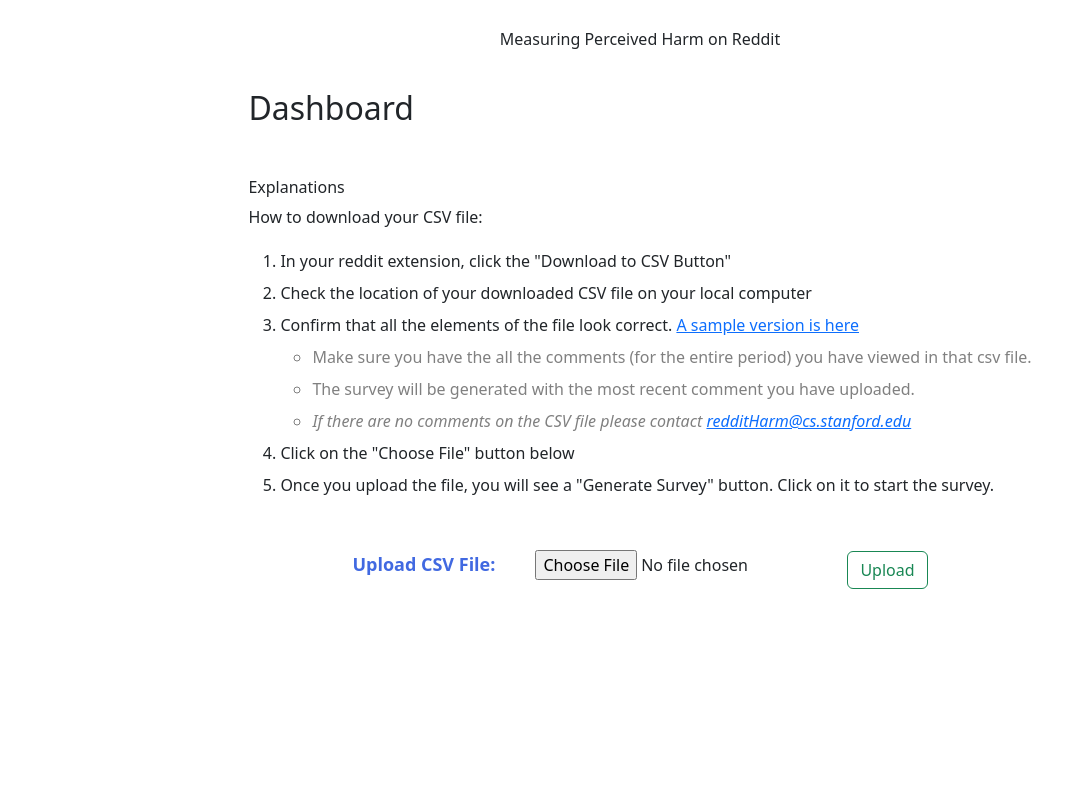
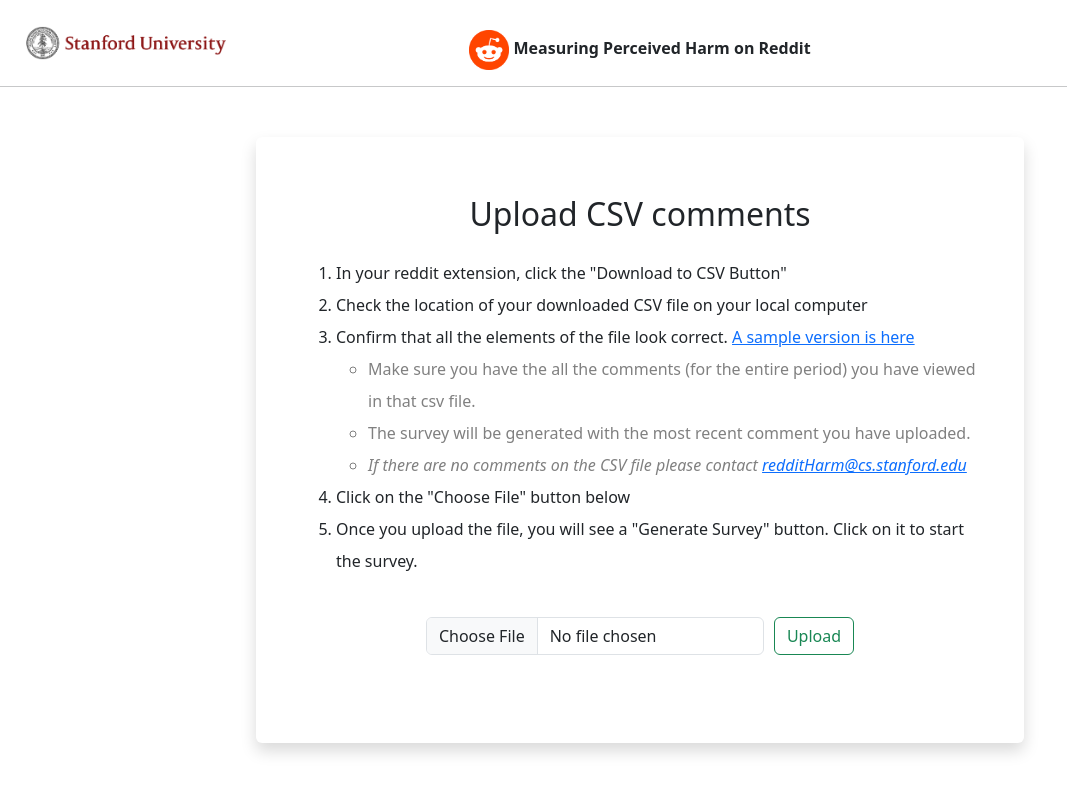
Before and after one commit to shljessie/RedditSurvey, a Flask app: page /dashboard in a window 1280 px wide. Shown: the whole page, without its empty margins (0-1067 px from the left). Run offline with Flask 3, Linux system fonts and the light colour scheme.

Commit message:
udpate UI for website, fix csv upload

```diff
--- a/templates/dashboard.html
+++ b/templates/dashboard.html
@@ -23,17 +23,61 @@
         align-items: center;
     }
 
+    .form-upload-box {
+            display: flex;
+            flex-direction: column;
+            justify-content: center;
+            align-items: center;
+            border: 2px dashed royalblue; /* Border style */
+            padding: 20px; /* Padding for the form */
+            border-radius: 10px; /* Rounded corners */
+            width: 60%; /* Width of the form */
+            margin: auto; /* Center the form horizontally */
+        }
+
+        .form-upload-box label {
+            font-weight: 600;
+            margin-right: 40px;
+            font-size: large;
+            color: royalblue;
+        }
+
+        .form-upload-box input[type="file"] {
+            margin-top: 10px;
+            /* Add any specific styling for the file input if needed */
+        }
+
+        .form-upload-box input[type="submit"] {
+            margin-top: 10px;
+            /* Add any specific styling for the submit button if needed */
+        }
+
   </style>
 
   <!DOCTYPE html>
   <html>
   <head>
     <link rel="stylesheet" href="https://cdn.jsdelivr.net/npm/bootstrap@5.3.0/dist/css/bootstrap.min.css">
-    <title>Dashboard</title>
+    <title>Upload CSV</title>
   </head>
   <body class="d-flex justify-content-center" >
+
+    <div class="position-absolute top-0 start-0"  style="margin-left: 2%; margin-top: 2%;">
+        <a href="https://stanford.edu">
+            <img src={{ url_for('static', filename="SUSig_Seal_Left.png") }} width="200px">
+        </a>
+    </div>
+
+
+
+
     <div class="flex-column" style="margin-top: 30px; " >
-        <h6 class="center-form" style="margin-bottom: 5%;">Measuring Perceived Harm on Reddit</h6>
+        <p class="flex-column text-center" style="width:100vw; font-weight: 800;">
+            <img src={{ url_for('static', filename="download.png") }} width="40px"/>  Measuring Perceived Harm on Reddit
+        </p>
+        <hr>
+
+
 
         {% with messages = get_flashed_messages() %}
         {% if messages %}
@@ -45,10 +89,9 @@
         {% endif %}
         {% endwith %}
 
-        <h2 style="margin-top: 40px;">Dashboard</h2>
-
-        <h6  style="margin-top: 50px;">Explanations</h6>
-        <p>How to download your CSV file:
+            <div class="flex-column center-form d-flex align-items-center justify-content-center shadow p-5 mb-5 bg-white rounded" style="width:60%;  margin: auto; margin-top: 50px;">
+            <h2 style="margin-top: 10px;">Upload CSV comments</h2>
+            <p>
                 <ol>
                     <li>In your reddit extension, click the "Download to CSV Button"</li>
                     <li>Check the location of your downloaded CSV file on your local computer</li>
@@ -72,21 +115,22 @@
                 <p style="color:green;" id="upload">File Uploaded Successfully</p>
             {% endif %}
 
-        <form class="center-form" id="upload_form" method="POST" action="/dashboard" enctype="multipart/form-data" class="form-group">
-            <label  style="font-weight: 600; margin-right: 40px; font-size: large; color:royalblue" id="upload" for="csv_file" class="form-control-file">Upload CSV File:   </label>
+            <form id="upload_form" method="POST" action="/dashboard" enctype="multipart/form-data" class="form-group center-form">
+                <!-- <label style="font-weight: 600; margin-right: 40px; font-size: large; color:royalblue" id="upload" for="csv_file" class="form-control-file form-label">Upload CSV File </label> -->
                 <br/>
-            <input  id="upload" type="file" id="csv_file" name="csv_file" accept=".csv">
-            <input  id="upload" style="margin-top: 10px;" type="submit" class="btn btn-outline-success" value="Upload">
+                <input class="form-control" id="upload" type="file" id="csv_file" name="csv_file" accept=".csv">
+                <input  id="upload" style="margin-left: 10px;" type="submit" class="btn btn-outline-success" value="Upload">
             </form>
 
             <br/>
             {% if success %}
             <form id="generateForm" method="POST" action="/generate">
-            <button id="gen_survey" style="margin-left:35%; margin-top: 30px;" class="btn btn-success">Generate Survey</button>
+                <button id="gen_survey" style=" margin-top: 30px;" class="btn btn-success">Generate Survey</button>
                 <div class="loader" style="display: none; margin-left:35%; margin-top: 30px;" id="id_loader"></div>
                 <p class="loadertext" style="display: none; margin-left:20%; margin-top: 30px;" id="id_loader_text" > Generating Survey Please Wait a Moment</p>
             </form>
             {% endif %}
+        </div>
     </div>
   </body>
 
--- a/templates/inform.html
+++ b/templates/inform.html
@@ -4,13 +4,13 @@
   <link rel="stylesheet" href="https://cdn.jsdelivr.net/npm/bootstrap@5.3.0/dist/css/bootstrap.min.css">
   <title>Study Overview</title>
 </head>
-<body class="row justify-content-center align-middle h-100 mx-auto" style="width: 80%; padding:5% 10%">
+<body class="row justify-content-center align-middle h-100 mx-auto" style="width: 80%; padding:2% 10%">
     <div class="col-10 text-center align-self-start">
         <a href="https://stanford.edu">
-            <img src={{ url_for('static', filename="./assets/SUSig_Seal_Left.png") }} width="100%">
+            <img src={{ url_for('static', filename="SUSig_Seal_Left.png") }} width="40%">
         </a>
     </div>
-    <h1 class="col-10 text-center align-self-start" style="width: 80%; padding-bottom:4%" >Study Overview</h1>
+    <h1 class="col-10 text-center align-self-start" style="width: 80%; padding-bottom:4%; padding-top:5%;" >Study Overview</h1>
     <div class="col-10 text-start align-self-start" >
     <p>
       In this study, we will be evaluating the effect that viewing comments on Reddit has on the end-user experience. Participating in this study consists of the following steps:
```
Also changed, not shown: templates/forgot.html (added, +14 -0 lines), README.md, static/SUSig_Seal_Left.png (added), static/download.png (added), static/reddit.png (added). Lines whose indentation alone changed are shown as unchanged.
